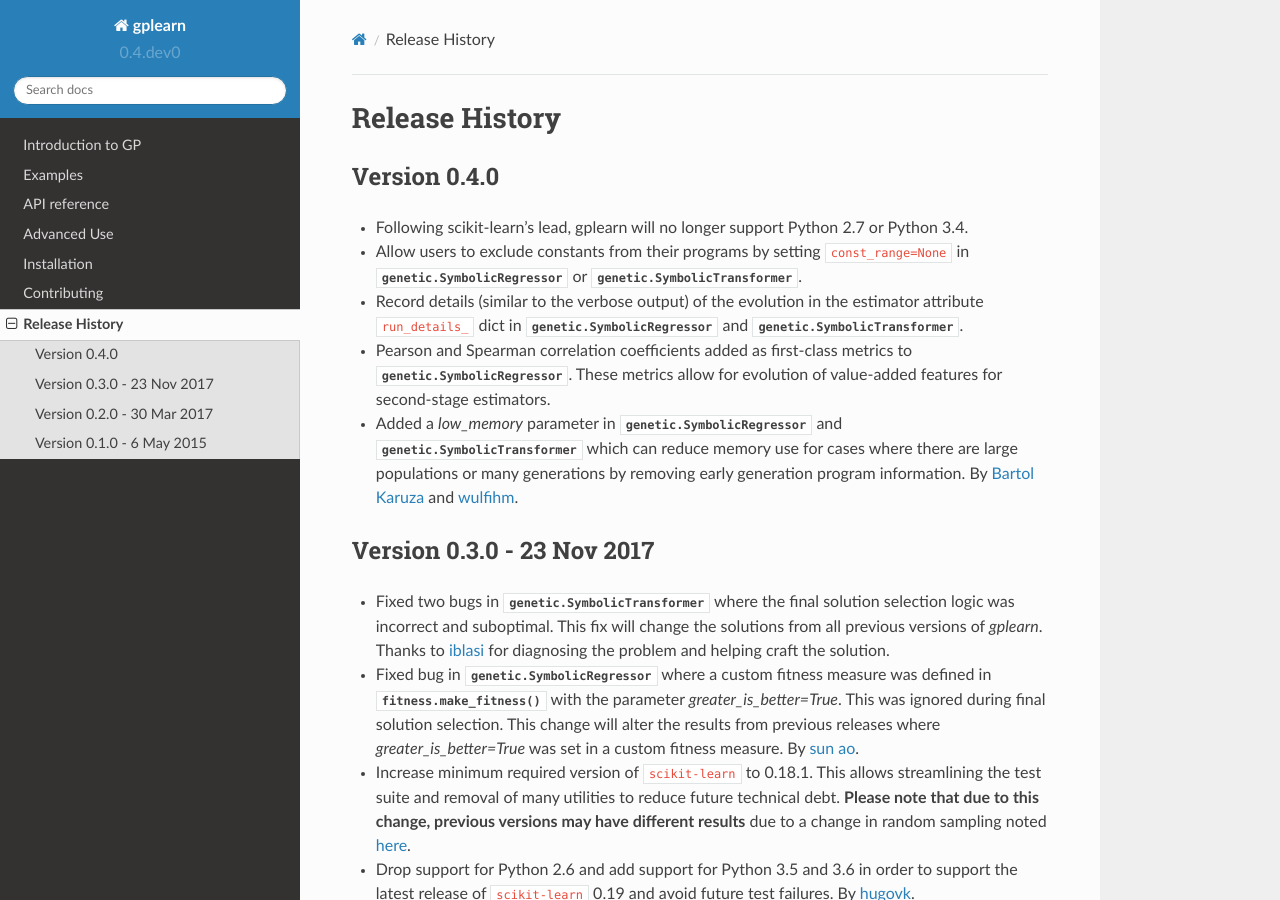
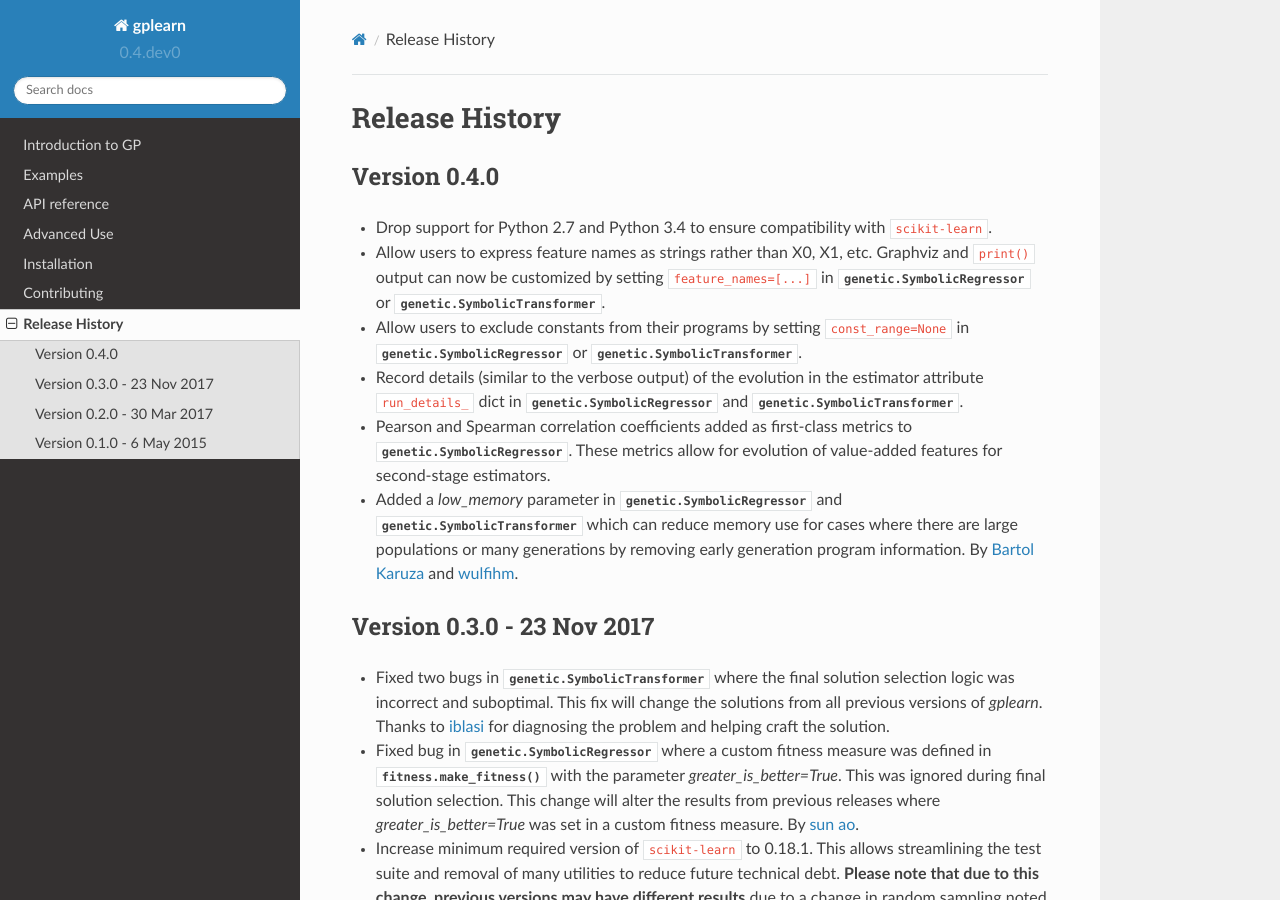
Before and after one commit to trevorstephens/gplearn, a Sphinx documentation site: the page built from doc/changelog.rst, in a window 1280 px wide and 900 px high. Built offline with Sphinx 7.4.7 and the Read the Docs theme 2.0.0, drawn with Linux system fonts in a browser that asks for light colours.

Commit message:
documentation fixes (#149)

```diff
--- a/doc/changelog.rst
+++ b/doc/changelog.rst
@@ -7,8 +7,12 @@ Release History
 Version 0.4.0
 -------------
 
-- Following scikit-learn's lead, gplearn will no longer support Python 2.7 or
-  Python 3.4.
+- Drop support for Python 2.7 and Python 3.4 to ensure compatibility with
+  ``scikit-learn``.
+- Allow users to express feature names as strings rather than X0, X1, etc.
+  Graphviz and ``print()`` output can now be customized by setting
+  ``feature_names=[...]`` in :class:`genetic.SymbolicRegressor` or
+  :class:`genetic.SymbolicTransformer`.
 - Allow users to exclude constants from their programs by setting
   ``const_range=None`` in :class:`genetic.SymbolicRegressor` or
   :class:`genetic.SymbolicTransformer`.
```
Also changed, not shown: 1 other file.
